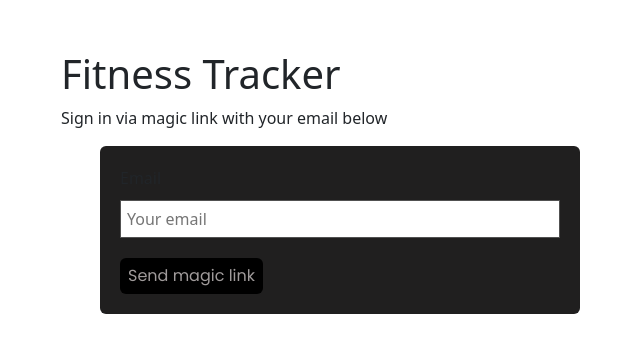
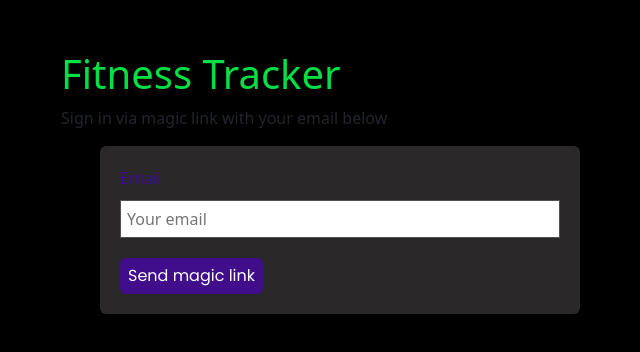
Before and after one commit to Riantom/FitnessTracker, a React (Create React App) app: page / in a window 1280 px wide. Shown: the top 352 px of the page, without its empty margins (9-649 px from the left). Built offline with nearby package versions, Linux system fonts and the light colour scheme.

Commit message:
added data separation

```diff
--- a/src/App.js
+++ b/src/App.js
@@ -37,7 +37,9 @@ function App() {
         <h1>Fitness Tracker</h1>
         <Link to="/">Home</Link>
         <Link to="/create">Create New Challenge</Link>
-        <a onClick={handleSignOut}>Sign out</a>
+        <div className="order-by">
+          <button  onClick={handleSignOut}>Sign out</button>
+          </div>
       </nav>
       <Routes>
         <Route path="/" element={<Home />} />
--- a/src/components/Tabnav.js
+++ b/src/components/Tabnav.js
@@ -22,10 +22,13 @@ function Tabnav() {
     })
   }
    useEffect(() => {
+
     const fetchActiveTasks = async () => {
+      const { data: { user } } = await supabase.auth.getUser()
       const { data, error } = await supabase
         .from('challenges')
         .select()
+        .eq("user_id", user?.id)
         .eq('done',false)
         .order(orderBy, {ascending: true})
 
@@ -39,9 +42,11 @@ function Tabnav() {
       }
     }
     const fetchDoneTasks = async () => {
+      const { data: { user } } = await supabase.auth.getUser()
       const { data, error } = await supabase
         .from('challenges')
         .select()
+        .eq("user_id", user?.id)
         .eq('done',true)
         .order(orderBy, {ascending: true})
 
--- a/src/index.css
+++ b/src/index.css
@@ -2,14 +2,15 @@
 
 :root {
   --primary: #000000;
-  --secondary: #0011ff;
-  --tertiary:#ff0000;
+  --secondary: #400d8b;
+  --tertiary:#ffffff;
 }
 
 h1,
 h2,
 h3 {
   margin: 0;
+  color: rgb(0, 223, 67);
 }
 
 body {
@@ -20,7 +21,7 @@ body {
 }
 
 nav {
-  background: var(--primary);
+  background: var(--secondary);
   padding: 10px 20px;
   text-align: center;
 }
@@ -79,7 +80,7 @@ nav h1 {
 }
 
 .smoothie-card i {
-  color: var(--tertiary);
+  color: var(--secondary);
   margin-left: 10px;
   font-size: 1.2em;
   padding: 6px;
@@ -90,7 +91,8 @@ nav h1 {
 
 /* forms */
 form {
-  background: rgb(32, 31, 31);
+  background: rgb(42, 40, 40);
+  color: var(--secondary);
   padding: 20px;
   max-width: 480px;
   margin: 0 auto;
@@ -108,8 +110,8 @@ form textarea {
 }
 
 form button {
-  background: var(--primary);
-  color: rgb(160, 155, 155);
+  background: var(--secondary);
+  color: rgb(255, 255, 255);
   border: 0;
   border-radius: 6px;
   padding: 6px 8px;
@@ -120,7 +122,7 @@ form button {
 /* order-by buttons */
 .order-by button {
   margin-right: 10px;
-  background: var(--primary);
+  background: var(--secondary);
   color: #fff;
   border: 0;
   padding: 4px 8px;
--- a/src/pages/Create.js
+++ b/src/pages/Create.js
@@ -19,10 +19,10 @@ const Create = () => {
       setFormError('Please fill in all the fields correctly.')
       return
     }
-
+    const { data: { user } } = await supabase.auth.getUser()
     const { data, error } = await supabase
       .from('challenges')
-      .insert([{ title, method, rating, sdate, edate }])
+      .insert([{ title, method, rating, sdate, edate,user_id: user?.id }])
 
     if (error) {
       console.log(error)
--- a/src/pages/Login.js
+++ b/src/pages/Login.js
@@ -22,6 +22,7 @@ export default function Login() {
 
   return (
     <div className="row flex-center flex">
+        <style>{'body { background-color: black; }'}</style>
       <div className="col-6 form-widget" aria-live="polite">
         <h1>Fitness Tracker</h1>
         <p className="description">Sign in via magic link with your email below</p>
--- a/src/pages/Update.js
+++ b/src/pages/Update.js
@@ -22,7 +22,7 @@ const Update = () => {
       return
     }
 
-    const { data, error } = await supabase
+    const { error } = await supabase
       .from('challenges')
       .update({ title, method, rating, sdate,edate, done })
       .eq('id', id)
@@ -37,7 +37,7 @@ const Update = () => {
   }
 
   useEffect(() => {
-    const fetchSmoothie = async () => {
+    const fetchTasks = async () => {
       const { data, error } = await supabase
         .from('challenges')
         .select()
@@ -56,8 +56,7 @@ const Update = () => {
         setDone(data.done)
       }
     }
-
-    fetchSmoothie()
+    fetchTasks()
   }, [id, navigate])
 
   return (
```
